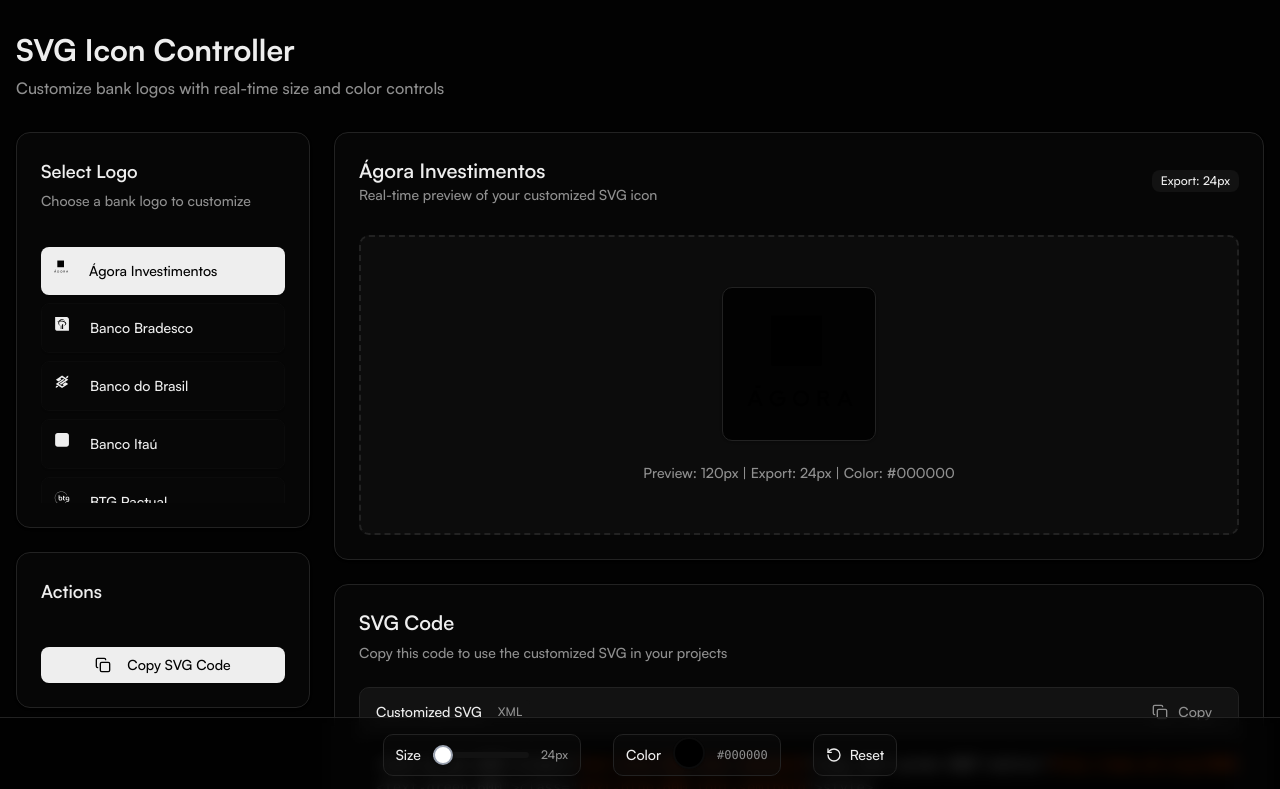
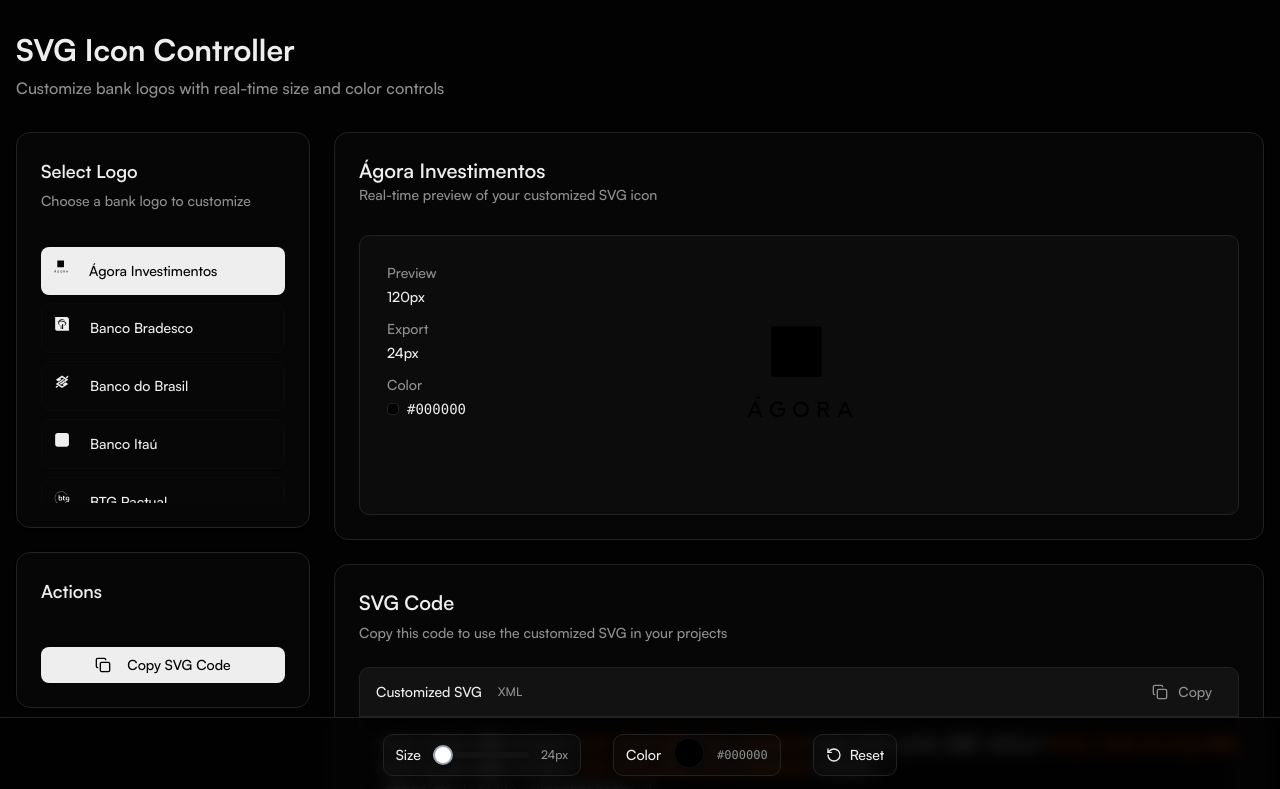
Before and after one commit to joaolucaswork/banco_icons, a SvelteKit app: page / in a window 1280 px wide. Shown: the top 789 px of the page. Built offline with nearby package versions, Linux system fonts and the light colour scheme.

Commit message:
Enhance logo preview info panel UI
Replaces the Badge export size indicator with a flyout info panel showing preview size, export size, and color when a logo is selected. Refactors the preview area layout for improved clarity and user experience.

```diff
--- a/src/routes/+page.svelte
+++ b/src/routes/+page.svelte
@@ -8,7 +8,6 @@ import {
   CardTitle,
 } from "$lib/components/ui/card";
 import { Button } from "$lib/components/ui/button";
-import { Badge } from "$lib/components/ui/badge";
 import { ScrollArea } from "$lib/components/ui/scroll-area";
 import { Skeleton } from "$lib/components/ui/skeleton";
 import CodeBlock from "$lib/components/CodeBlock.svelte";
@@ -171,21 +170,50 @@ onMount(() => {
                   Real-time preview of your customized SVG icon
                 </CardDescription>
               </div>
-              {#if storeData.selectedLogo}
-                <Badge
-                  variant="secondary"
-                  class="bg-secondary text-secondary-foreground"
-                  href=""
-                >
-                  Export: {sizeValue[0]}px
-                </Badge>
-              {/if}
             </div>
           </CardHeader>
           <CardContent class="">
+            <div class="relative">
               <div
-              class="flex min-h-[300px] items-center justify-center rounded-lg border-2 border-dashed border-border bg-muted/50"
+                class="flex min-h-[250px] items-center justify-center rounded-lg border border-border bg-muted/50 lg:min-h-[280px]"
               >
+                <!-- Flyout Info Panel -->
+                {#if storeData.selectedLogo}
+                  <div class="absolute top-4 left-4 z-10">
+                    <div class="min-w-[120px] space-y-3 p-3">
+                      <!-- Preview Size Info -->
+                      <div class="space-y-1">
+                        <div class="text-sm text-muted-foreground">Preview</div>
+                        <div class="text-sm font-medium text-foreground">
+                          120px
+                        </div>
+                      </div>
+
+                      <!-- Export Size Info -->
+                      <div class="space-y-1">
+                        <div class="text-sm text-muted-foreground">Export</div>
+                        <div class="text-sm font-medium text-foreground">
+                          {sizeValue[0]}px
+                        </div>
+                      </div>
+
+                      <!-- Color Info -->
+                      <div class="space-y-1">
+                        <div class="text-sm text-muted-foreground">Color</div>
+                        <div class="flex items-center gap-2">
+                          <div
+                            class="h-3 w-3 rounded border border-border"
+                            style="background-color: {storeData.color}"
+                          ></div>
+                          <span class="font-mono text-sm text-foreground"
+                            >{storeData.color}</span
+                          >
+                        </div>
+                      </div>
+                    </div>
+                  </div>
+                {/if}
+
                 {#if storeData.loading}
                   <div class="text-center">
                     <Skeleton class="mx-auto mb-4 h-32 w-32" />
@@ -198,16 +226,7 @@ onMount(() => {
                   </div>
                 {:else if previewSvg}
                   <div class="text-center">
-                  <div
-                    class="inline-block rounded-lg border border-border bg-background p-4 shadow-sm transition-shadow hover:shadow-md"
-                  >
                     {@html previewSvg}
-                  </div>
-                  <div class="mt-4 text-sm text-muted-foreground">
-                    <p>
-                      Preview: 120px | Export: {sizeValue[0]}px | Color: {storeData.color}
-                    </p>
-                  </div>
                   </div>
                 {:else}
                   <div class="text-center text-muted-foreground">
@@ -218,6 +237,7 @@ onMount(() => {
                     </p>
                   </div>
                 {/if}
+              </div>
             </div>
           </CardContent>
         </Card>
```
Lines whose indentation alone changed are shown as unchanged.
